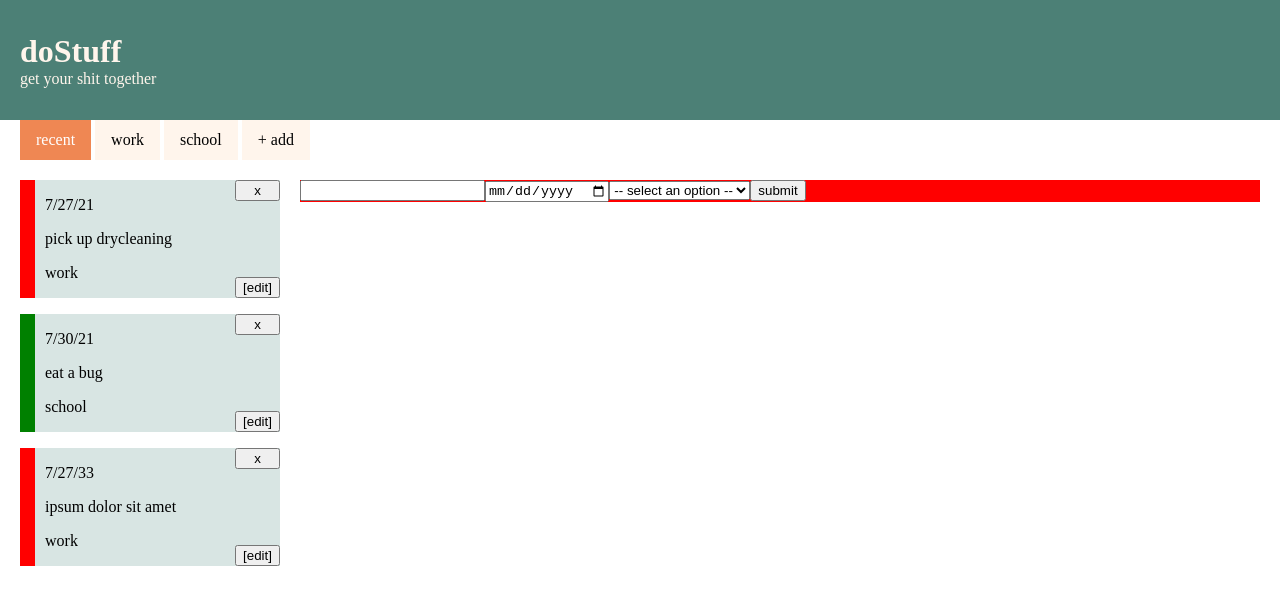
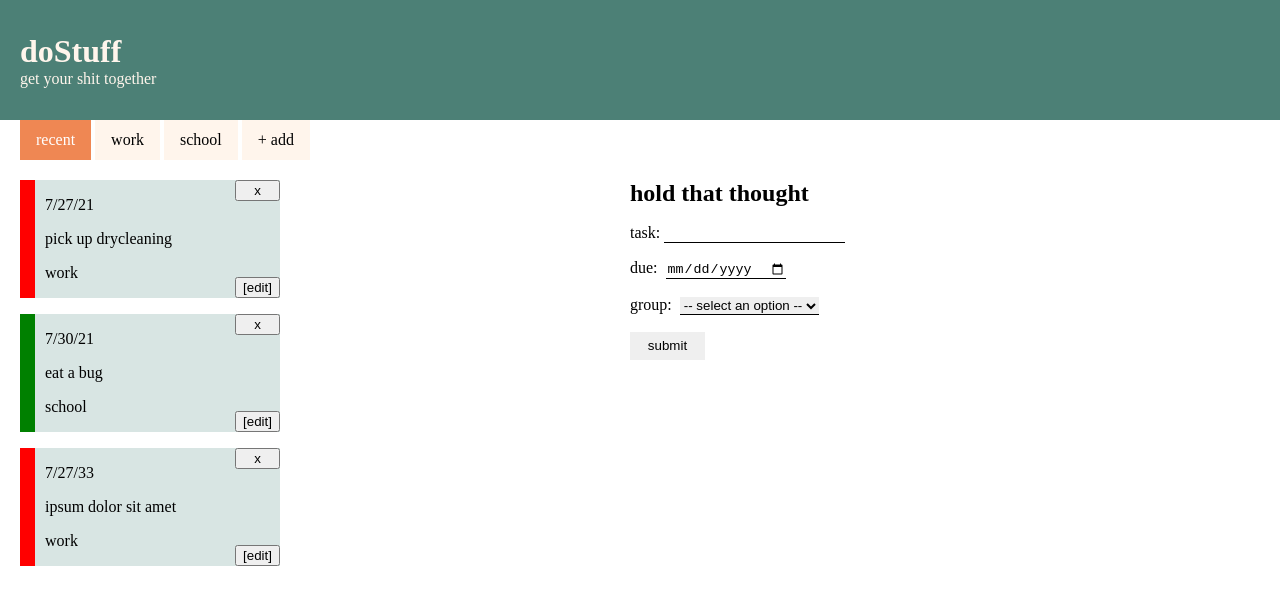
Before and after one commit to harrisonBarnett/to-do, a React (Create React App) app in the folder to-do/: page / in a window 1280 px wide. Shown: the top 604 px of the page. Built offline with nearby package versions, Linux system fonts and the light colour scheme.

Commit message:
Big styles to the add task component

```diff
--- a/to-do/src/App.css
+++ b/to-do/src/App.css
@@ -121,7 +121,45 @@ body {
     left: 300px;
     right: 20px;
 
-    background: red;
+    display: flex;
+    flex-direction: column;
+
+    height: 300px;
+
+    /* border: 1px dotted red; */
+}
+#add-task-form {
+    width: 300px;
+    height: 180px;
+    margin: 0 auto;
+
+    display: flex;
+    flex-direction: column;
+    justify-content: space-between;
+
+    /* border: 1px dotted green; */
+}
+#add-task-form h2 {
+    margin: 0;
+    padding: 0;
+}
+#add-task-form label {
+    margin-right: .25em;
+}
+#add-task-form input,
+#add-task-form select {
+    outline: none;
+    border-top-style: hidden;
+    border-right-style: hidden;
+    border-left-style: hidden;
+    border-bottom: 1px solid black;
+}
+#add-task-form button {
+    width: 75px;
+    padding: .5em 1em;
+    border: none;
+    outline: none;
+    cursor: pointer;
 }
 /* =============================================== */
 
--- a/to-do/src/Content.js
+++ b/to-do/src/Content.js
@@ -34,14 +34,29 @@ class Content extends React.Component {
     render() {
         return (
             <div className="content-container">
-                <input type="text"
+                <div id="add-task-form">
+                    <h2>hold that thought</h2>
+
+                    <div id="task-input-container">
+                        <label for="task-input">task:</label>
+                        <input
+                        type="text"
+                        name="task-input"
                         onChange={this.handleContent}>
+                        </input>
+                    </div>
 
-                </input>
-                <input type="date"
+                    <div id="date-input-container">
+                        <label for="date-input">due: </label>
+                        <input
+                        type="date"
+                        name="date-input"
                         onChange={this.handleDate}>
                         </input>
+                    </div>
 
+                    <div id="group-input-container">
+                        <label for="add-task-groups-dropdown">group: </label>
                         <select
                         name="add-task-groups-dropdown"
                         onChange={this.handleGroup}>
@@ -61,10 +76,11 @@ class Content extends React.Component {
                                 )}
 
                         </select>
-
+                    </div>
                     <button onClick={this.handleTaskSubmit}>
                         submit
                     </button>
+                </div>
             </div>
         );
     };
```
Lines whose indentation alone changed are shown as unchanged.
